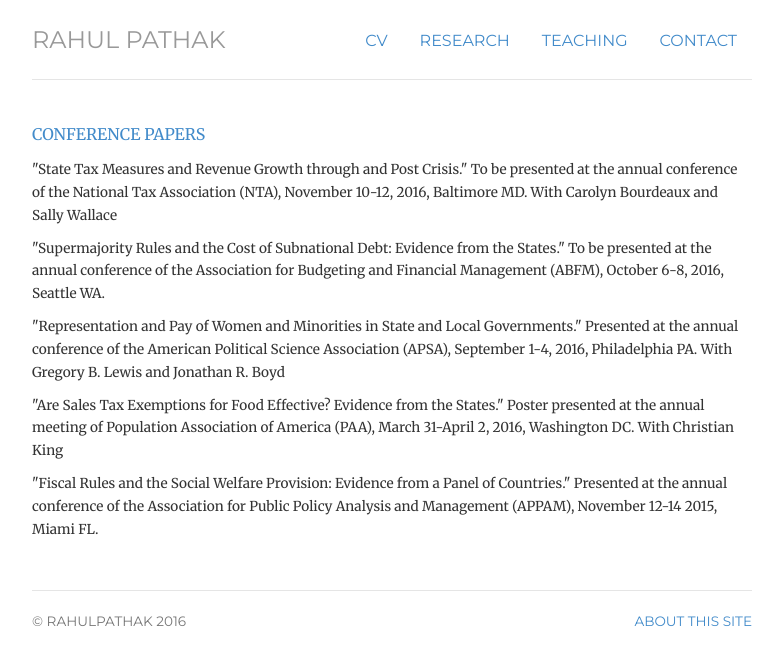
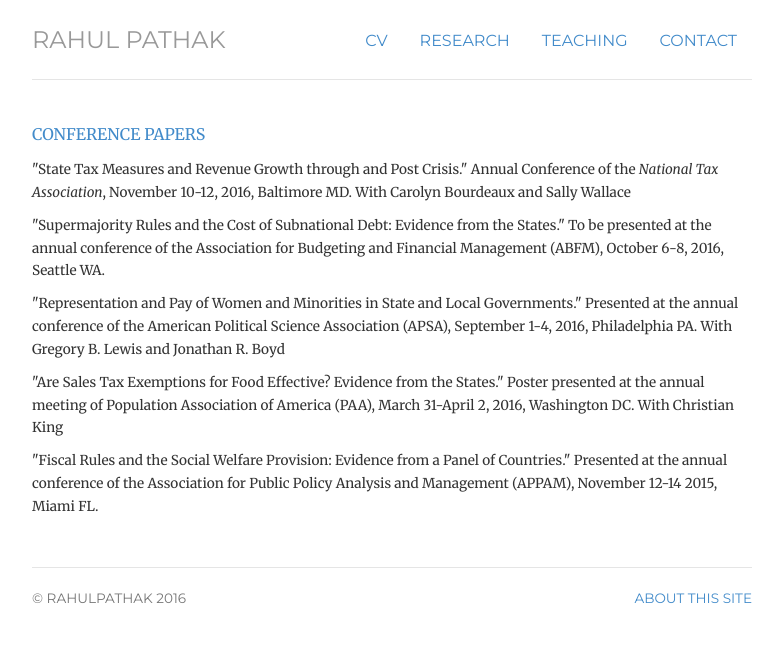
Before and after one commit to pathak-rahul/pathak-rahul.github.io, a Jekyll site: the page built from ongoing/index.html, in a window 1280 px wide. Shown: the top 665 px of the page, without its empty margins (248-1031 px from the left). Built offline with Jekyll 4.4.1, drawn with Linux system fonts in a browser that asks for light colours.

Commit message:
Update index.html

```diff
--- a/ongoing/index.html
+++ b/ongoing/index.html
@@ -14,7 +14,7 @@ title: research
 	<p class="text-primary">CONFERENCE PAPERS</p>
 <ul class="list-unstyled">
 
-	<p><li><small>"State Tax Measures and Revenue Growth through and Post Crisis." To be presented at the annual conference of the National Tax Association (NTA), November 10-12, 2016, Baltimore MD. With Carolyn Bourdeaux and Sally Wallace </small> </li></p>
+	<p><li><small>"State Tax Measures and Revenue Growth through and Post Crisis."  Annual Conference of the <em>National Tax Association</em>, November 10-12, 2016, Baltimore MD. With Carolyn Bourdeaux and Sally Wallace </small> </li></p>
 	<p><li><small>"Supermajority Rules and the Cost of Subnational Debt: Evidence from the States." To be presented at the annual conference of the Association for Budgeting and Financial Management (ABFM), October 6-8, 2016, Seattle WA.</small> </li></p>
 	<p><li><small>"Representation and Pay of Women and Minorities in State and Local Governments." Presented at the annual conference of the American Political Science Association (APSA), September 1-4, 2016, Philadelphia PA. With Gregory B. Lewis and Jonathan R. Boyd</small> </li></p>
 	<p><li><small>"Are Sales Tax Exemptions for Food Effective? Evidence from the States." Poster presented at the annual meeting of Population Association of America (PAA), March 31-April 2, 2016, Washington DC. With Christian King</small> </li></p>
```
